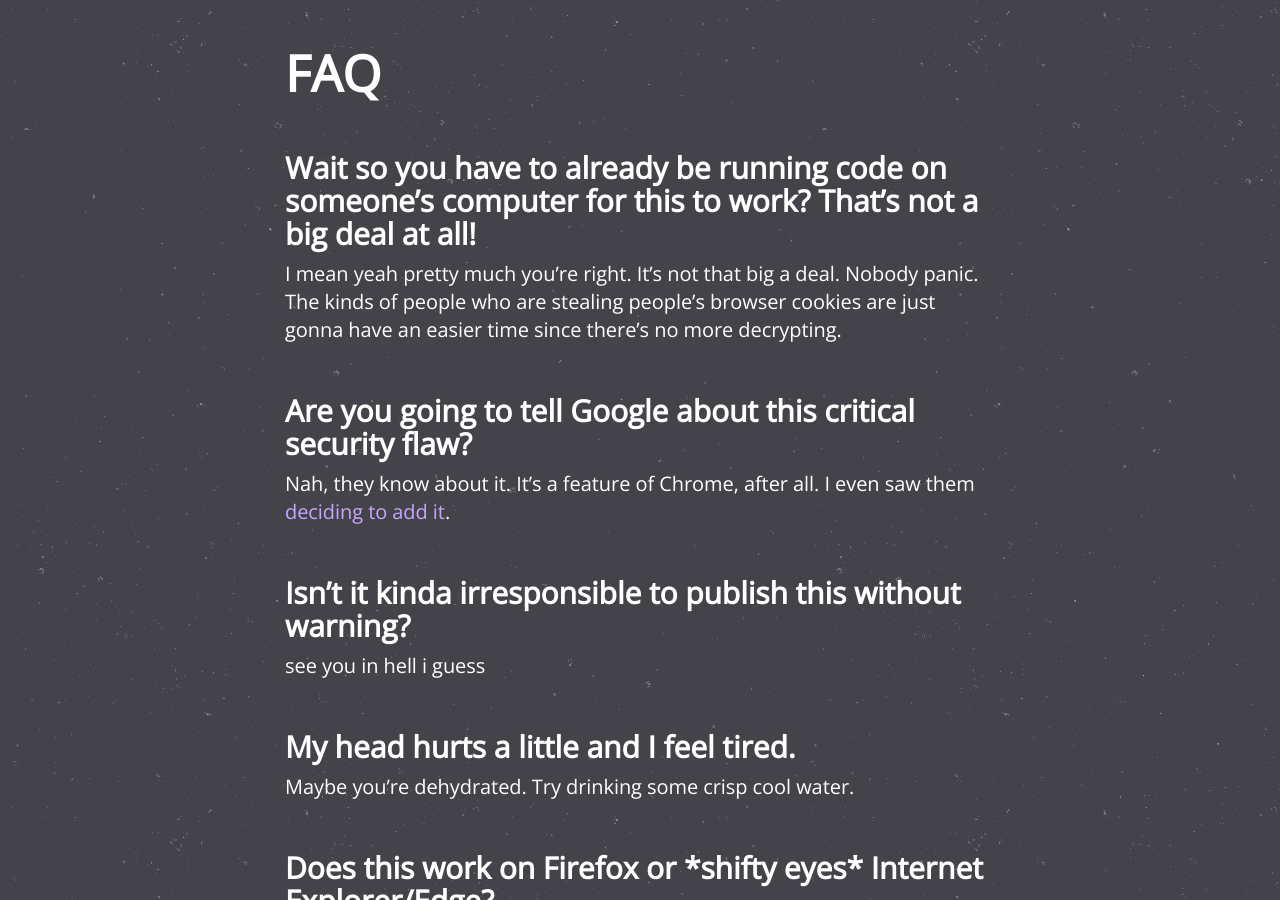
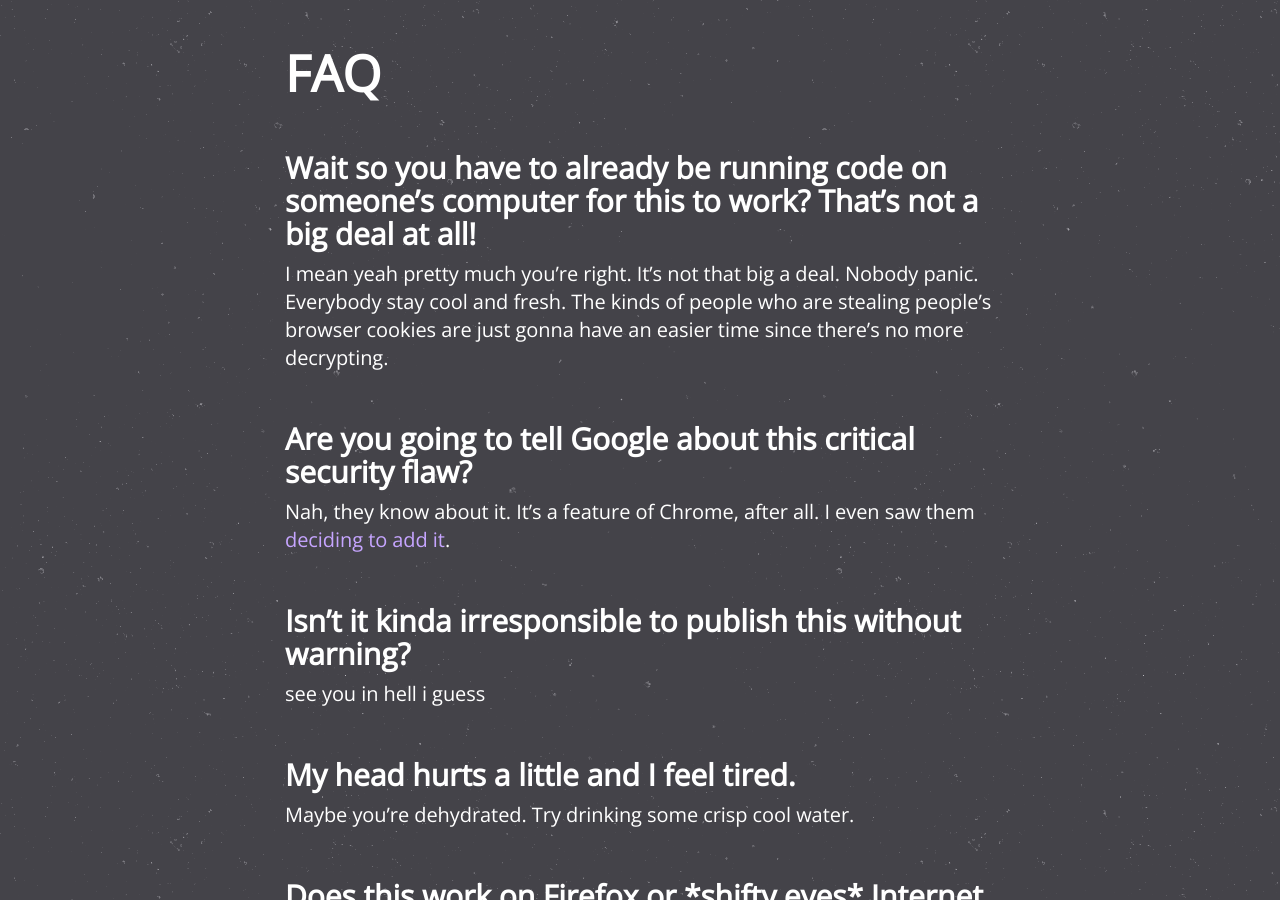
Before and after one commit to mangopdf/mangopdf.github.io, a Jekyll site: the page built from _posts/2018-09-26-stealing-chrome-cookies-without-root.md, in a window 1280 px wide and 900 px high, scrolled down 9353 px. Built offline with Jekyll 4.4.1, drawn with Linux system fonts in a browser that asks for light colours; some of the changed text lies outside the part shown.

````diff
--- a/_posts/2018-09-26-stealing-chrome-cookies-without-root.md
+++ b/_posts/2018-09-26-stealing-chrome-cookies-without-root.md
@@ -168,6 +168,7 @@
 Oooh. Looks like a command prompt. If we knew what to type here, we could tell Chrome what to do.
 
 I'm going to save you the 50 open Chrome tabs, reading of Ruby from 2012 on GitHub, and [discovery of the very bug report which created this feature](https://bugs.chromium.org/p/chromium/issues/detail?id=668932) and just show you the command.
+
 ```
 >{"id": 1, "method": "Network.getAllCookies"}
 {
@@ -221,11 +222,10 @@
 In theory, people can detect the theft of cookies. Google, for instance, knows that they gave the cookie above to Elon. They can also know, that you, with a different browser, OS, and IP address, might not be Elon. They can also detect your channel-binding errors. But hey, I haven't seen this technique fail because of this so far.
 
 
-
 # FAQ
 
 ### Wait so you have to already be running code on someone's computer for this to work? That's not a big deal at all!
-I mean yeah pretty much you're right. It's not that big a deal. Nobody panic. The kinds of people who are stealing people's browser cookies are just gonna have an easier time since there's no more decrypting.
+I mean yeah pretty much you're right. It's not that big a deal. Nobody panic. Everybody stay cool and fresh. The kinds of people who are stealing people's browser cookies are just gonna have an easier time since there's no more decrypting.
 
 ### Are you going to tell Google about this critical security flaw?
 Nah, they know about it. It's a feature of Chrome, after all. I even saw them [deciding to add it](https://bugs.chromium.org/p/chromium/issues/detail?id=668932).
````
Also changed, not shown: other parts of _posts/2018-09-26-stealing-chrome-cookies-without-root.md (+1 -1 lines).
